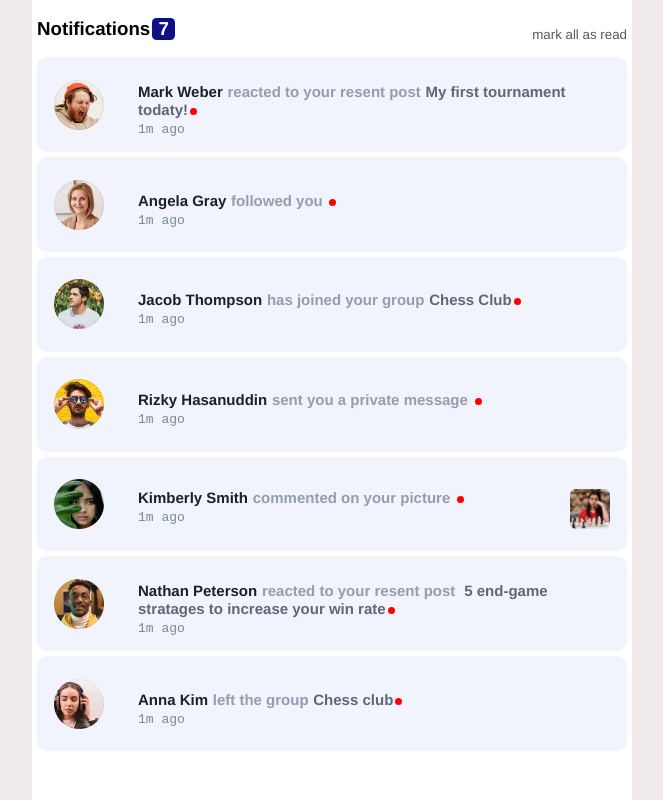
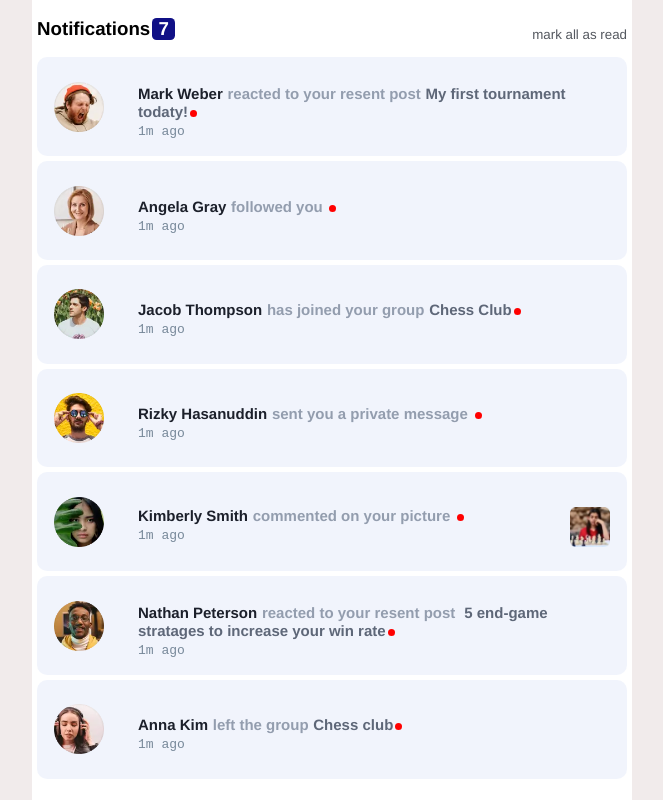
Before and after one commit to kindnesskay/frontendMentor-notificationPage-challenge, a plain HTML site: page index.html in a window 1280 px wide. Shown: the whole page, without its empty margins (308-971 px from the left). Drawn offline with Linux system fonts and the light colour scheme.

Commit message:
Update style.css

```diff
--- a/style.css
+++ b/style.css
@@ -45,7 +45,7 @@ img {
 }
 .notification {
   width: 100%;
-  min-height: 12%;
+  min-height: 12.5%;
   margin-top: 5px;
   position: relative;
   border-radius: 10px;
```
